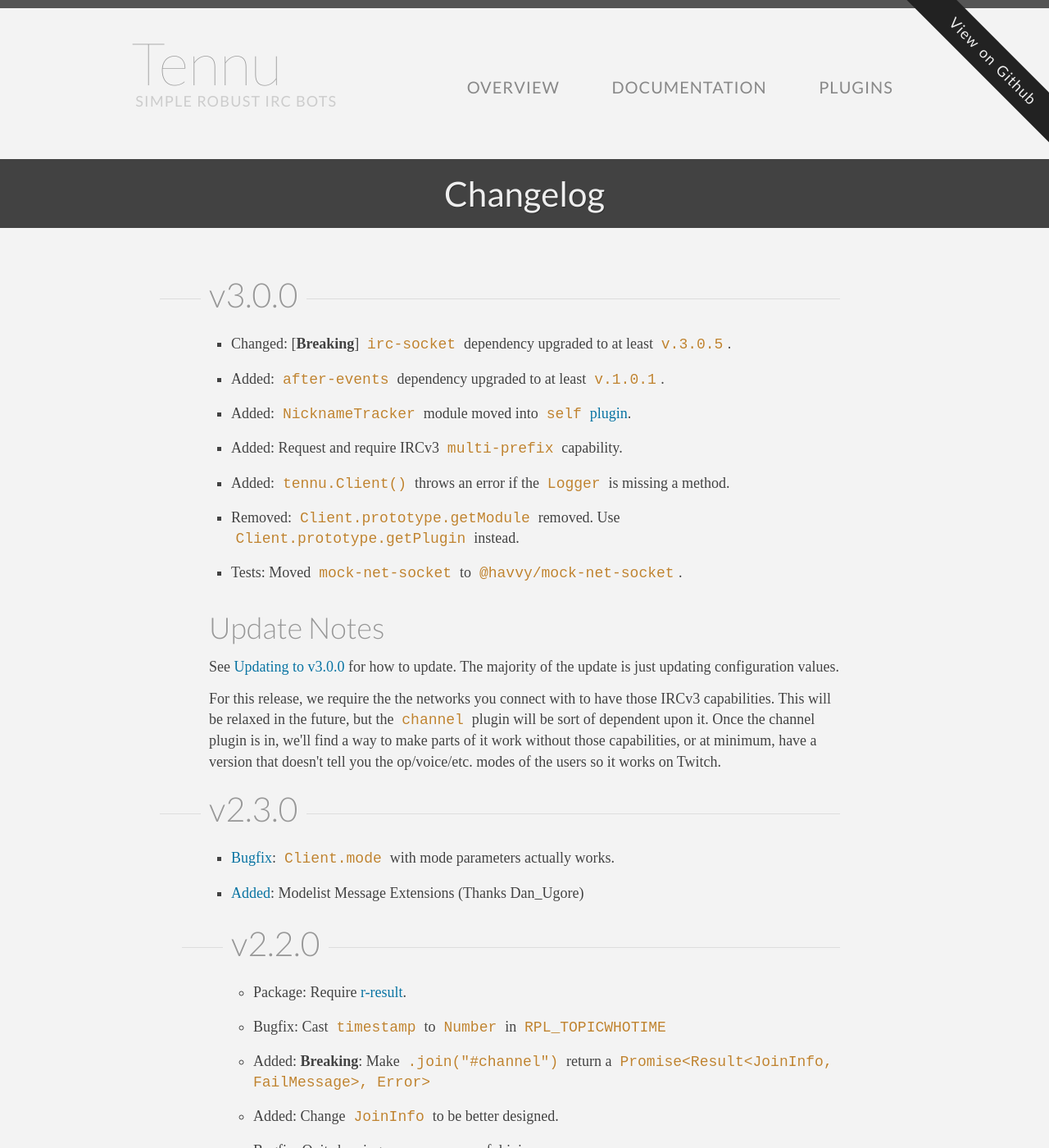
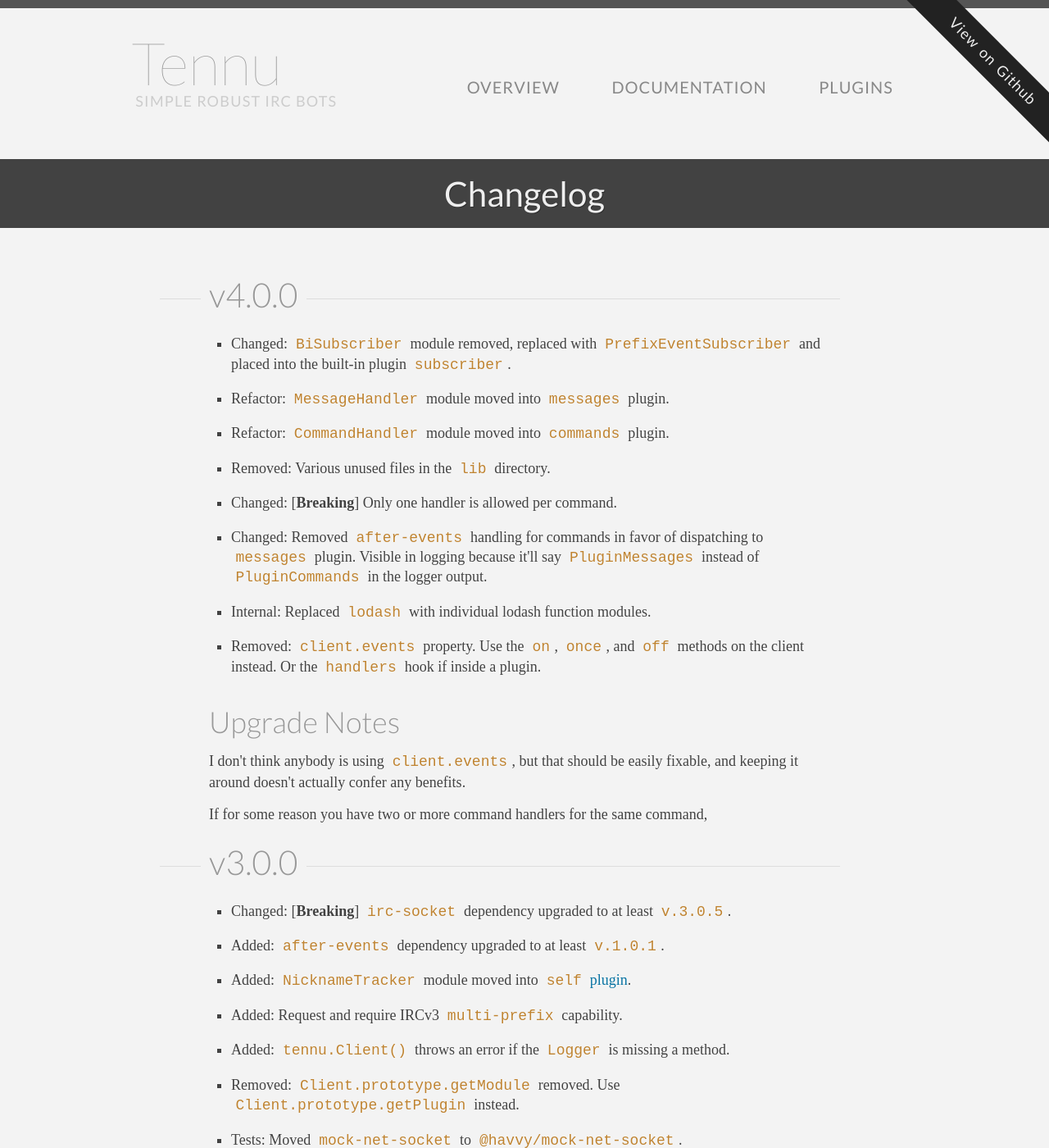
Before and after one commit to Tennu/tennu.github.io, a Jekyll site: the page built from documentation/changelog.html, in a window 1280 px wide and 1400 px high. Shown: the whole window at 82% size. Built offline with Jekyll 4.4.1, drawn with Linux system fonts in a browser that asks for light colours; some web fonts are replaced.

Commit message:
Lots of plugin stuff.

```diff
--- a/documentation/changelog.html
+++ b/documentation/changelog.html
@@ -2,6 +2,25 @@
 layout: document
 title: Changelog
 ---
+
+<h2>v4.0.0</h2>
+
+<ul>
+    <li>Changed: <code>BiSubscriber</code> module removed, replaced with <a href="https://npmjs.org/package/prefix-event-subscriber"><code>PrefixEventSubscriber</code></a> and placed into the built-in plugin <a href="/plugins/subscriber"><code>subscriber</code></a>.</li>
+    <li>Refactor: <code>MessageHandler</code> module moved into <a href="/plugins/messages"><code>messages</code></a> plugin.</li>
+    <li>Refactor: <code>CommandHandler</code> module moved into <a href="/plugins/commands"><code>commands</code></a> plugin.</li>
+    <li>Removed: Various unused files in the <code>lib</code> directory.</li>
+    <li>Changed: [<b>Breaking</b>] Only one handler is allowed per command.</li>
+    <li>Changed: Removed <code>after-events</code> handling for commands in favor of dispatching to <code>messages</code> plugin. Visible in logging because it'll say <code>PluginMessages</code> instead of <code>PluginCommands</code> in the logger output.</li>
+    <li>Internal: Replaced <code>lodash</code> with individual lodash function modules.</li>
+    <li>Removed: <code>client.events</code> property. Use the <code>on</code>, <code>once</code>, and <code>off</code> methods on the client instead. Or the <code>handlers</code> hook if inside a plugin.</li>
+</ul>
+
+<h3>Upgrade Notes</h3>
+
+<p>I don't think anybody is using <code>client.events</code>, but that should be easily fixable, and keeping it around doesn't actually confer any benefits.</p>
+
+<p>If for some reason you have two or more command handlers for the same command,
 
 <h2>v3.0.0</h2>
 
```
Also changed, not shown: plugins/action.md (+1 -1 lines), plugins/channel.md (+1 -2 lines), plugins/commands.html (added, +27 -0 lines), plugins/control.md (+1 -2 lines), plugins/help.md (+3 -1 lines), plugins/index.html (+18 -2 lines), plugins/messages.html (added, +27 -0 lines), plugins/self.md (+0 -2 lines), plugins/subscriber.html (added, +42 -0 lines).
